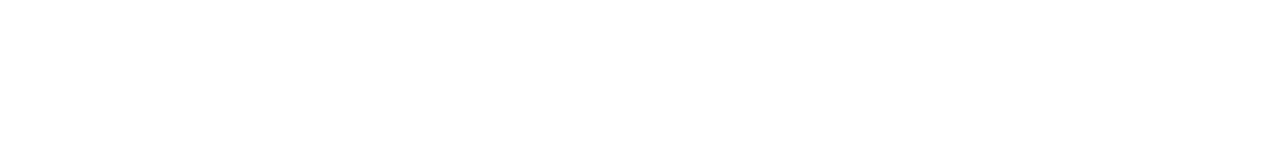
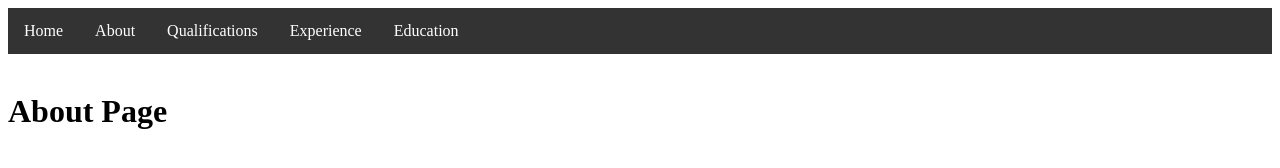
Before and after one commit to R0M2017/R0M2017.github.io-Broken-, a plain HTML site: page about.html in a window 1280 px wide. Drawn offline with Linux system fonts and the light colour scheme.

Commit message:
Navbar on Each Page
Added the Navigation bar to each page so that I can navigate throughout the pages without having to click back.

```diff
--- a/about.html
+++ b/about.html
@@ -0,0 +1,20 @@
+
+<!DOCTYPE html>
+<html>
+  <head>
+    <met charset="utf-8">
+    <title>My Portfolio | About</title>
+    <link rel="stylesheet" type="text/css" href="css/site.css" />
+  </head>
+  <body>
+    <ul>
+      <li><a href="index.html">Home</a></li>
+      <li><a href="about.html">About</a></li>
+      <li><a href="qualifications.html">Qualifications</a></li>
+      <li><a href="experience.html">Experience</a></li>
+      <li><a href="education.html">Education</a></li>
+    </ul>
+    <br />
+    <h1>About Page</h1>
+  </body>
+</html>
```
Also changed, not shown: education.html (+20 -0 lines), experience.html (+20 -0 lines), index.html (+3 -2 lines), qualifications.html (+20 -0 lines).
